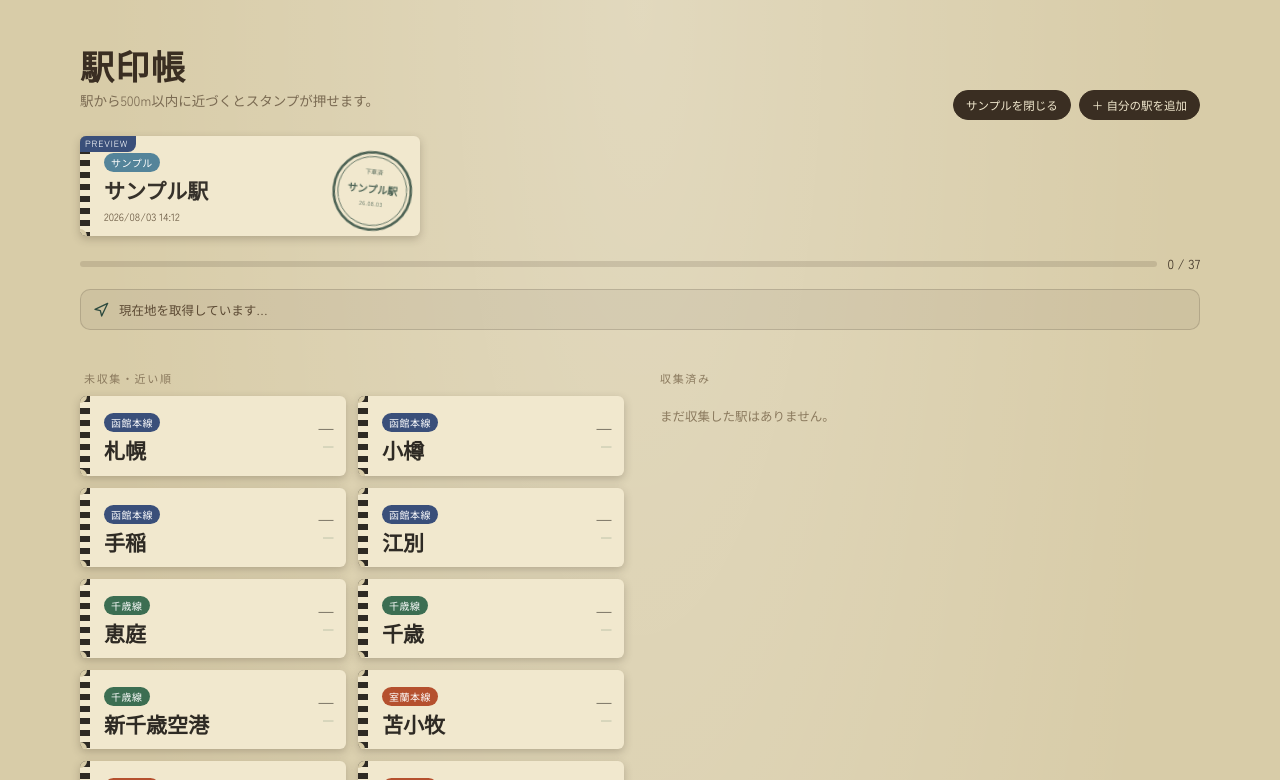
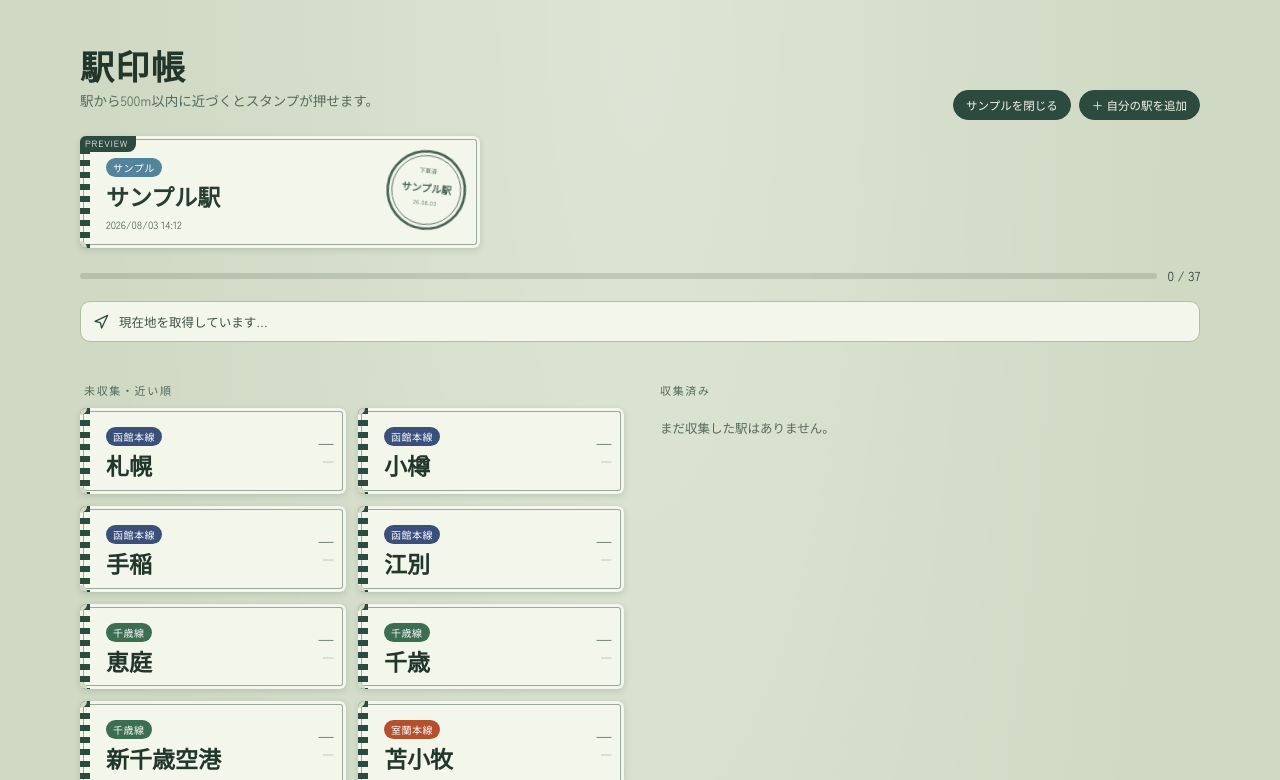
Before and after one commit to t0913bluemoon/hokkaido-stampbook, a plain HTML site: page index.html in a window 1280 px wide. Both pictures are taken after a click on the button "スタンプ後のサンプルを見る". Shown: the top 780 px of the page. Drawn offline with nearby package versions, Linux system fonts and the light colour scheme.

Commit message:
Update style.css

```diff
--- a/style.css
+++ b/style.css
@@ -1,5 +1,5 @@
 /* ==========================================================================
-   駅印帳 - スタイルシート
+   駅印帳 - スタイルシート(緑系の硬券風)
    構成:
      1. リセット / ベース
      2. 読み込みエラー表示
@@ -12,6 +12,7 @@
      9. スタンプ演出
      10. フッター注記
      11. レスポンシブ(タブレット / PC)
+   フォント: 駅名・見出しは明朝(Shippori Mincho)、それ以外はゴシック(Zen Kaku Gothic New)
    ========================================================================== */
 
 /* ---------- 1. リセット / ベース ---------- */
@@ -19,7 +20,7 @@ html,
 body {
   margin: 0;
   padding: 0;
-  background: #d8cca8;
+  background: #cfd9c3;
 }
 
 * {
@@ -33,8 +34,8 @@ body {
   align-items: center;
   justify-content: center;
   padding: 24px;
-  color: #3a2e22;
-  background: #d8cca8;
+  color: #22362c;
+  background: #cfd9c3;
   font-family: sans-serif;
   text-align: center;
 }
@@ -46,10 +47,10 @@ body {
 /* ---------- 3. ページ全体レイアウト ---------- */
 .page {
   min-height: 100vh;
-  background: #d8cca8;
-  background-image: radial-gradient(ellipse at top, rgba(255, 255, 255, 0.25), transparent 60%);
+  background: #cfd9c3;
+  background-image: radial-gradient(ellipse at top, rgba(255, 255, 255, 0.3), transparent 60%);
   font-family: "Zen Kaku Gothic New", sans-serif;
-  color: #3a2e22;
+  color: #22362c;
   padding: 20px 14px 48px;
 }
 .container {
@@ -66,13 +67,13 @@ body {
   font-weight: 700;
   font-size: 26px;
   margin: 4px 0 2px;
-  color: #3a2e22;
+  color: #22362c;
   letter-spacing: 0.04em;
   line-height: 1.3;
 }
 .header p {
   font-size: 12.5px;
-  color: #7a6a52;
+  color: #55695c;
   margin: 0 0 10px;
 }
 .header-actions {
@@ -83,11 +84,12 @@ body {
 .demo-toggle {
   font-family: "Zen Kaku Gothic New", sans-serif;
   font-size: 11.5px;
-  color: #f1e8ce;
-  background: #3a2e22;
-  border: 1px solid #3a2e22;
+  color: #f3f6ea;
+  background: #2d4a3e;
+  border: 1px solid #2d4a3e;
   border-radius: 20px;
   padding: 6px 12px;
+  cursor: pointer;
 }
 .demo-toggle:active {
   transform: scale(0.97);
@@ -103,33 +105,34 @@ body {
 .add-input {
   flex: 1;
   min-width: 140px;
-  background: #f1e8ce;
-  border: 1px solid #c9b98f;
+  background: #f3f6ea;
+  border: 1px solid #aebfa5;
   border-radius: 6px;
   padding: 8px 10px;
-  color: #3a2e22;
+  color: #22362c;
   font-family: "Zen Kaku Gothic New", sans-serif;
   font-size: 13px;
 }
 .add-input::placeholder {
-  color: #9c8a6c;
+  color: #8a9c85;
 }
 .add-confirm {
   font-family: "Zen Kaku Gothic New", sans-serif;
   font-size: 11.5px;
-  color: #f1e8ce;
-  background: #8b5e34;
+  color: #f3f6ea;
+  background: #2d4a3e;
   border: none;
   border-radius: 6px;
   padding: 8px 12px;
   white-space: nowrap;
+  cursor: pointer;
 }
 .add-confirm:disabled {
   opacity: 0.4;
 }
 .add-hint {
   font-size: 11px;
-  color: #7a6a52;
+  color: #55695c;
   margin-top: 4px;
   width: 100%;
 }
@@ -138,10 +141,11 @@ body {
   text-align: left;
   background: none;
   border: none;
-  color: #8b5e34;
+  color: #2d4a3e;
   font-size: 11.5px;
   text-decoration: underline;
   padding: 4px 0 0;
+  cursor: pointer;
 }
 .manual-fields {
   width: 100%;
@@ -163,7 +167,7 @@ body {
   position: absolute;
   top: -1px;
   left: -1px;
-  background: #3a4f7a;
+  background: #2d4a3e;
   color: #fff;
   font-family: "Zen Kaku Gothic New", sans-serif;
   font-size: 9px;
@@ -184,18 +188,18 @@ body {
 .progress-track {
   flex: 1;
   height: 6px;
-  background: rgba(58, 46, 34, 0.14);
+  background: rgba(34, 54, 44, 0.15);
   border-radius: 3px;
   overflow: hidden;
 }
 .progress-fill {
   height: 100%;
-  background: linear-gradient(90deg, #bc3b2e, #d9614f);
+  background: linear-gradient(90deg, #2d4a3e, #4f7a62);
   transition: width 0.4s ease;
 }
 .progress-count {
   font-size: 13px;
-  color: #3a2e22;
+  color: #22362c;
   white-space: nowrap;
 }
 
@@ -203,8 +207,8 @@ body {
   display: flex;
   align-items: center;
   gap: 10px;
-  background: rgba(58, 46, 34, 0.06);
-  border: 1px solid rgba(58, 46, 34, 0.18);
+  background: #f3f6ea;
+  border: 1px solid #aebfa5;
   border-radius: 10px;
   padding: 10px 12px;
   margin-bottom: 18px;
@@ -214,12 +218,12 @@ body {
   flex-shrink: 0;
 }
 .geo-card.warn {
-  border-color: rgba(188, 59, 46, 0.5);
-  background: rgba(188, 59, 46, 0.1);
+  border-color: #c98a7a;
+  background: #f5e9e4;
 }
 .geo-mono {
   font-family: "Zen Kaku Gothic New", sans-serif;
-  color: #5c4a34;
+  color: #3e5246;
 }
 
 /* ---------- 7. セクション見出し・レイアウト ---------- */
@@ -227,7 +231,7 @@ body {
   font-family: "Zen Kaku Gothic New", sans-serif;
   font-size: 11px;
   letter-spacing: 0.15em;
-  color: #8b7a5e;
+  color: #55695c;
   margin: 22px 0 10px 4px;
   text-transform: uppercase;
 }
@@ -255,22 +259,26 @@ body {
   position: relative;
   display: flex;
   align-items: stretch;
-  background: #f1e8ce;
-  color: #2e2a24;
+  background: #f3f6ea;
+  color: #22362c;
   border-radius: 6px;
   overflow: hidden;
-  box-shadow: 0 3px 8px rgba(58, 46, 34, 0.25);
+  /* 外側の二重の枠線で硬券らしい縁取りにする */
+  box-shadow:
+    inset 0 0 0 3px #f3f6ea,
+    inset 0 0 0 4px rgba(45, 74, 62, 0.45),
+    0 2px 6px rgba(34, 54, 44, 0.15);
 }
 .ticket--stamped {
-  min-height: 82px;
+  min-height: 96px;
 }
 .ticket-stub {
   width: 10px;
   flex-shrink: 0;
   background-image: repeating-linear-gradient(
     to bottom,
-    #2e2a24 0,
-    #2e2a24 6px,
+    #2d4a3e 0,
+    #2d4a3e 6px,
     transparent 6px,
     transparent 12px
   );
@@ -284,7 +292,7 @@ body {
   left: -7px;
   width: 14px;
   height: 14px;
-  background: #d8cca8;
+  background: #cfd9c3;
   border-radius: 50%;
 }
 .ticket-stub::before {
@@ -296,11 +304,12 @@ body {
 
 .ticket-body {
   flex: 1;
-  padding: 12px 12px 12px 14px;
+  padding: 14px 12px 14px 16px;
   display: flex;
   align-items: center;
   justify-content: space-between;
   gap: 10px;
+  min-width: 0;
 }
 .ticket-main {
   min-width: 0;
@@ -318,8 +327,9 @@ body {
 .station-name {
   font-family: "Shippori Mincho", serif;
   font-weight: 700;
-  font-size: 20px;
+  font-size: 21px;
   line-height: 1.25;
+  color: #22362c;
 }
 .ticket-side {
   text-align: right;
@@ -331,13 +341,13 @@ body {
   font-weight: 700;
   font-variant-numeric: tabular-nums;
   letter-spacing: 0.03em;
-  color: #4a4438;
+  color: #3e5246;
 }
 .in-range-tag {
   font-family: "Zen Kaku Gothic New", sans-serif;
   font-size: 10.5px;
   letter-spacing: 0.05em;
-  color: #bc3b2e;
+  color: #2d4a3e;
   font-weight: bold;
 }
 
@@ -346,11 +356,12 @@ body {
   font-family: "Zen Kaku Gothic New", sans-serif;
   font-weight: 700;
   font-size: 12px;
-  color: #fff;
-  background: #bc3b2e;
+  color: #f3f6ea;
+  background: #2d4a3e;
   border: none;
   border-radius: 20px;
   padding: 6px 14px;
+  cursor: pointer;
   animation: pulse 1.8s infinite;
 }
 .stamp-btn:active {
@@ -359,33 +370,35 @@ body {
 @keyframes pulse {
   0%,
   100% {
-    box-shadow: 0 0 0 0 rgba(188, 59, 46, 0.5);
+    box-shadow: 0 0 0 0 rgba(45, 74, 62, 0.5);
   }
   50% {
-    box-shadow: 0 0 0 6px rgba(188, 59, 46, 0);
+    box-shadow: 0 0 0 6px rgba(45, 74, 62, 0);
   }
 }
 
 .ticket--stamped .ticket-body {
   opacity: 0.96;
 }
+
+/* 穴の装飾は、スタンプ専用スペースと重なるので非表示 */
 .punch-hole {
-  position: absolute;
-  top: 8px;
-  right: 8px;
-  width: 16px;
-  height: 16px;
-  border-radius: 50%;
-  background: #d8cca8;
-  box-shadow: inset 0 1px 3px rgba(58, 46, 34, 0.35);
+  display: none;
 }
 
 /* ---------- 9. スタンプ演出 ---------- */
+/* スタンプは右側の専用スペースに配置 */
+.stamp-slot {
+  width: 84px;
+  height: 84px;
+  flex-shrink: 0;
+  display: flex;
+  align-items: center;
+  justify-content: center;
+}
 .stamp-mark-wrap {
-  position: absolute;
-  right: 6px;
-  bottom: -2px;
-  opacity: 0.88;
+  position: relative;
+  opacity: 0.9;
   mix-blend-mode: multiply;
   pointer-events: none;
 }
@@ -397,13 +410,14 @@ body {
   width: 20px;
   height: 20px;
   border-radius: 50%;
-  background: rgba(58, 46, 34, 0.08);
+  background: rgba(34, 54, 44, 0.08);
   border: none;
-  color: #8b5e34;
+  color: #55695c;
   display: flex;
   align-items: center;
   justify-content: center;
   z-index: 3;
+  cursor: pointer;
 }
 .delete-btn:active {
   transform: scale(0.9);
@@ -411,7 +425,7 @@ body {
 
 .empty-note {
   font-size: 12.5px;
-  color: #8b7a5e;
+  color: #55695c;
   padding: 10px 4px;
 }
 
@@ -419,16 +433,12 @@ body {
 .footnote {
   margin-top: 28px;
   font-size: 11px;
-  color: #8b7a5e;
+  color: #55695c;
   line-height: 1.6;
 }
 
 /* ==========================================================================
    11. レスポンシブ(タブレット / PC)
-   モバイルファーストで記述し、幅が広い端末ほど
-   ・コンテナ幅を広げる
-   ・きっぷを複数列のグリッドに
-   ・未収集/収集済の2セクションを横並びに
    ========================================================================== */
 
 /* --- タブレット(縦持ち〜横持ち小型) --- */
@@ -451,7 +461,7 @@ body {
   }
 
   .demo-ticket {
-    max-width: 340px;
+    max-width: 400px;
   }
 }
 
@@ -496,14 +506,12 @@ body {
     flex: 1;
   }
 
-  /* PCでは各カラム内も2列グリッドのまま、
-     カラム自体が並ぶので合計4列相当になる */
   .tickets-grid {
     grid-template-columns: repeat(2, 1fr);
   }
 
   .station-name {
-    font-size: 21px;
+    font-size: 23px;
   }
 }
 
```
